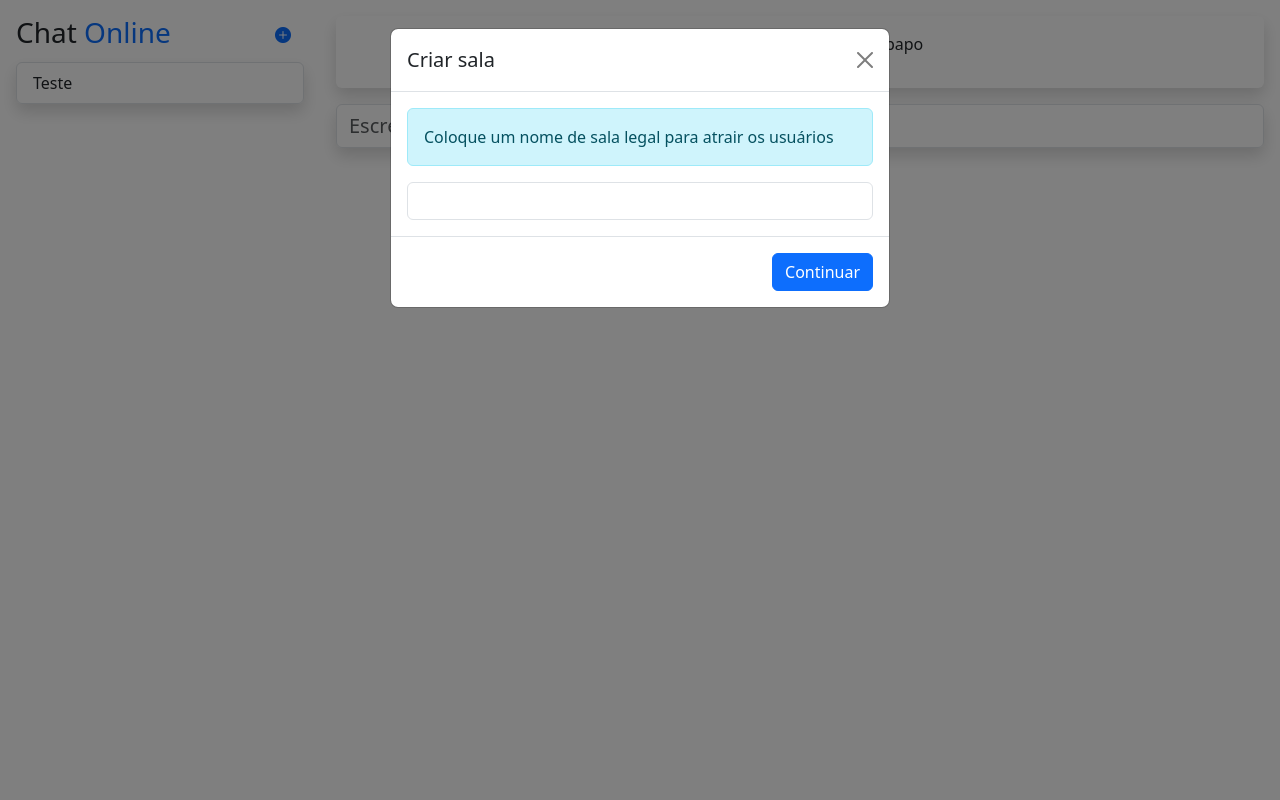
After one commit to GuilhermeTMelo/chat_online, a Django app: page / in a window 1280 px wide, after a click that opens the changed part. The commit adds this page. Run offline with Django 5.2, Linux system fonts and the light colour scheme; data comes from the database, SQL or seed files in the repository.

Commit message:
ajuste de rooms

```diff
--- a/apps/chat/models.py
+++ b/apps/chat/models.py
@@ -14,13 +14,14 @@ class Room(models.Model):
     def __str__(self):
         return self.title
 
+
 class Message(models.Model):
     user = models.ForeignKey(
         settings.AUTH_USER_MODEL,
         on_delete=models.CASCADE,
     )
-    text=models.TextField()
+    text = models.TextField()
     created_at = models.DateTimeField(auto_now_add=True)
 
     def __str__(self):
-        return f"{self.user.username} {self.text}"
+        return f"{self.user.first_name}: {self.text}"
--- a/apps/chat/urls.py
+++ b/apps/chat/urls.py
@@ -3,5 +3,8 @@ from django.urls import path
 from . import views
 
 urlpatterns = [
-    path('', views.home, name='home'),
+    path('', views.home, name="home"),
+    path('create-room', views.create_room, name="create_room"),
+    path('<pk>', views.RoomDetailView.as_view(), name="room_detail"),
+    path('<pk>/send', views.send_message, name="send_message"),
 ]
--- a/apps/chat/views.py
+++ b/apps/chat/views.py
@@ -16,3 +16,20 @@ class RoomDetailView(DetailView):
     def get_context_data(self, **kwargs):
         context = super().get_context_data(**kwargs)
         return context
+
+def send_message(request, pk):
+    data = json.loads(request.body)
+    room = Room.objects.get(id=pk)
+    new_message = Message.objects.create(user = request.user, text=data['message'])
+    room.messages.add(new_message)
+    return render(request, 'chat/message.html', {
+        'm': new_message
+    })
+
+
+def create_room(request):
+    data = json.loads(request.body)
+    room = Room.objects.create(user=request.user, title=data['title'])
+    return render(request, 'chat/room.html', {
+        'r': room
+    })
--- a/chat_online/urls.py
+++ b/chat_online/urls.py
@@ -19,5 +19,5 @@ from django.urls import path, include
 
 urlpatterns = [
     path('admin/', admin.site.urls),
-    path('chat/', include('apps.chat.urls')),
+    path('', include('apps.chat.urls')),
 ]
--- a/templates/base.html
+++ b/templates/base.html
@@ -5,7 +5,7 @@
 <head>
     <meta charset="utf-8">
     <meta name="viewport" content="width=device-width, initial-scale=1">
-    <title>Bootstrap demo</title>
+    <title>Chat Online</title>
     <link href="https://cdn.jsdelivr.net/npm/bootstrap@5.3.2/dist/css/bootstrap.min.css" rel="stylesheet"
         integrity="sha384-T3c6CoIi6uLrA9TneNEoa7RxnatzjcDSCmG1MXxSR1GAsXEV/Dwwykc2MPK8M2HN" crossorigin="anonymous">
     <link rel="stylesheet" href="https://cdn.jsdelivr.net/npm/bootstrap-icons@1.11.1/font/bootstrap-icons.css">
--- a/templates/chat/home.html
+++ b/templates/chat/home.html
@@ -11,7 +11,7 @@
         <div class="chat-rooms h-100 w-25">
             <div class="rooms m-3">
                 <div class="d-flex justify-content-between">
-                    <h3>chat<span class="text-primary">us</span></h3>
+                    <h3>Chat <span class="text-primary">Online</span></h3>
                     <button type="button" class="btn btn-transparent mb-2" data-bs-toggle="modal" data-bs-target="#staticBackdrop"><i class="bi bi-plus-circle-fill text-primary"></i></button>
                 </div>
 
--- /dev/null
+++ b/templates/chat/modals/create-room.html
@@ -0,0 +1,22 @@
+<div class="modal fade" id="staticBackdrop" data-bs-backdrop="static" data-bs-keyboard="false" tabindex="-1" aria-labelledby="staticBackdropLabel" aria-hidden="true">
+    <div class="modal-dialog">
+        <div class="modal-content">
+            <form class="create-room">
+                {% csrf_token %}
+                <div class="modal-header">
+                    <h1 class="modal-title fs-5" id="staticBackdropLabel">Criar sala</h1>
+                    <button type="button" class="btn-close" data-bs-dismiss="modal" aria-label="Close"></button>
+                </div>
+                <div class="modal-body">
+                    <div class="alert alert-info" role="alert">
+                        Coloque um nome de sala legal para atrair os usuários
+                    </div>
+                    <input type="text" class="form-control" name="title">
+                </div>
+                <div class="modal-footer">
+                    <button type="submit" class="btn btn-primary">Continuar</button>
+                </div>
+            </form>
+        </div>
+    </div>
+</div>
```
